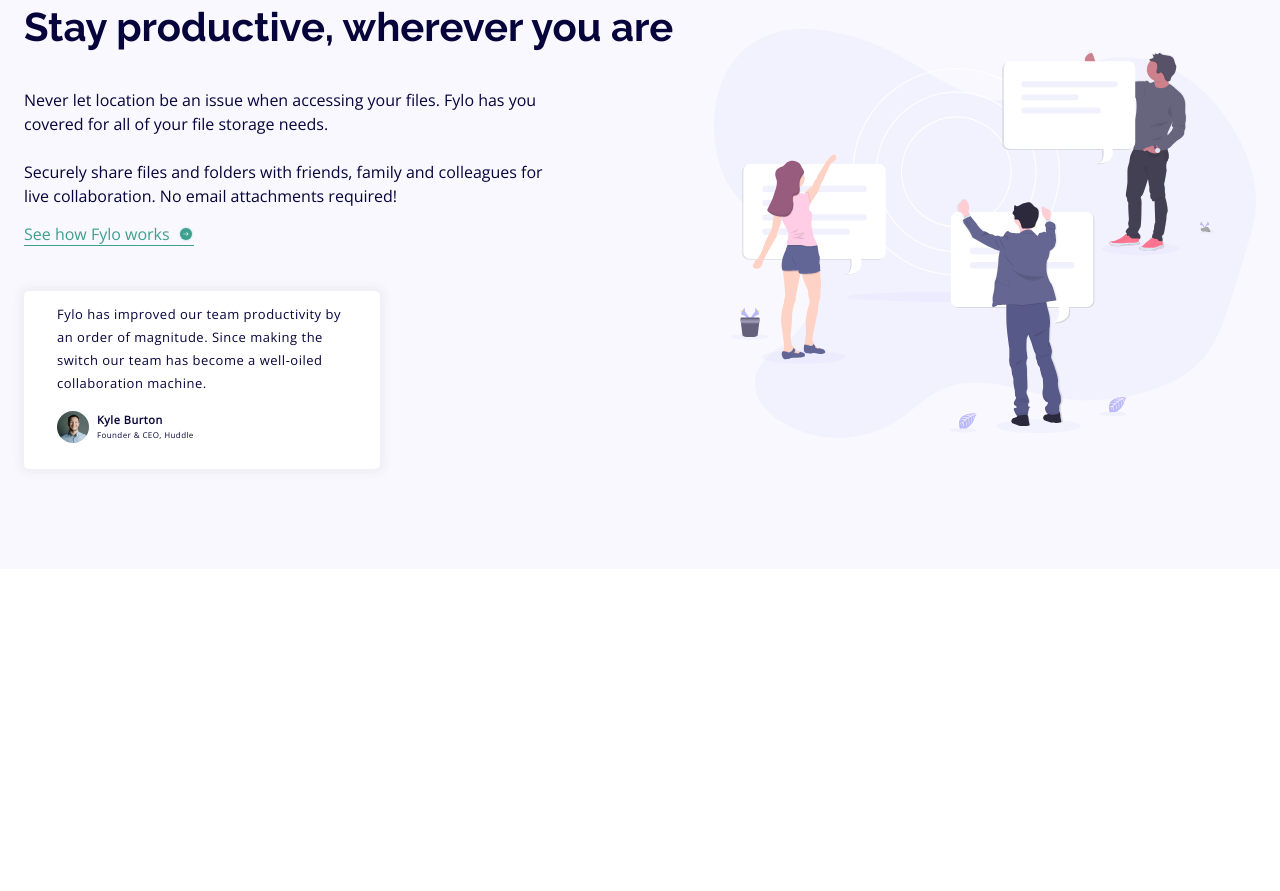
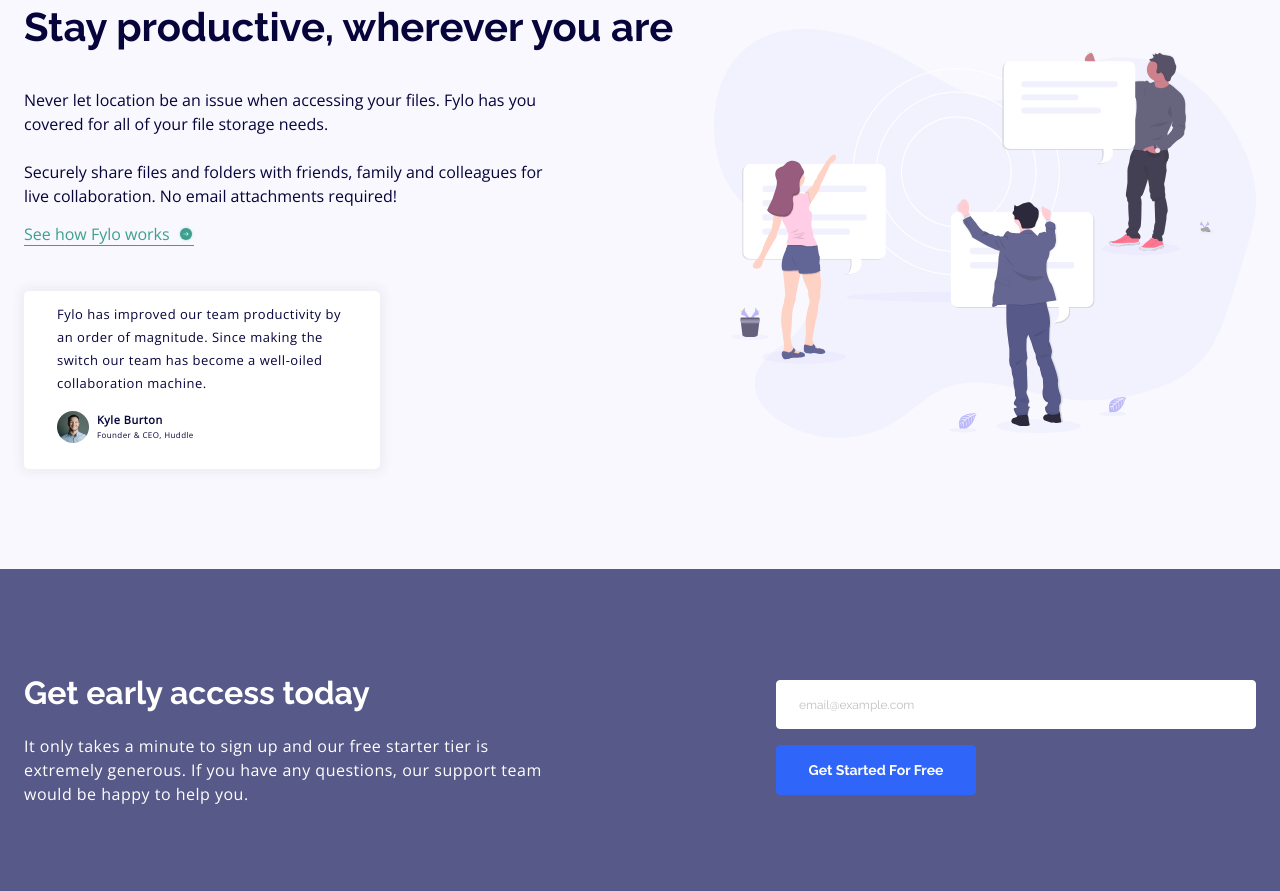
Before and after one commit to Ergashev95/fylo, a plain HTML site: page index.html in a window 1280 px wide. Shown: the part 960-1851 px from the top of the page. Before the commit the page ends 1529 px from the top, so only its background shows below. Drawn offline with Linux system fonts and the light colour scheme.

Commit message:
contact finish

```diff
--- a/css/main.css
+++ b/css/main.css
@@ -232,18 +232,81 @@
     letter-spacing: 0.4px;
 }
 
-
 .service-top__image {
     width: 100%;
 }
-
-
-
-
-
-
 .service-media__image {
     max-width: 542px;
     width: 100%;
 }
 /* SERVICE SECTION */
+
+/* CONTACT SECTION */
+
+.contact {
+    background-color: #575988;
+    padding-top: 100px;
+    padding-bottom: 85px;
+}
+.contact-desc {
+    display: flex;
+    flex-direction: column;
+    row-gap: 17px;
+}
+.contact-headline {
+    font-family: var(--Raleway);
+    font-size: 32px;
+    font-weight: 700;
+    line-height: 48px;
+    color: white;
+
+}
+.contact-text {
+    font-family: var(--OpenSans);
+    font-size: 16px;
+    font-weight: 400;
+    line-height: 24px;
+    letter-spacing: .5px;
+    max-width: 533px;
+    width: 100%;
+    color: white;
+}
+.contact-form {
+    display: flex;
+    flex-direction: column;
+    row-gap: 16px;
+}
+.contact-form__input {
+    display: block;
+    width: 480px !important;
+    border: 1px solid white;
+    box-shadow: drop-shadow(2px 3px 6px rgba(7, 4, 59, 0.16));
+    padding: 16px 22px;
+    border-radius: 4px;
+}
+.contact-form__input:focus{
+    outline: unset;
+}
+.contact-form__input::placeholder{
+    font-size: 12px;
+    font-weight: 400;
+    color: #C0C0C0;
+    font-family: var(--Raleway);
+
+}
+.contact-form__btn {
+    max-width: 200px;
+    width: 100%;
+    padding-top: 16px;
+    padding-bottom: 16px;
+    text-align: center;
+    background-color: #2F65F8;
+    box-shadow: drop-shadow(2px 3px 6px rgba(7, 4, 59, 0.16));
+    border-radius: 4px;
+    border: 1px solid #2F65F8;
+    font-family: var(--Raleway);
+    font-size: 14px;
+    font-weight: 700;
+    color: white;
+}
+/* CONTACT SECTION */
--- a/index.html
+++ b/index.html
@@ -94,6 +94,21 @@
                     </div>
                 </div>
             </section>
+
+
+            <section class="contact">
+                <div class="container d-flex">
+                    <div class="contact-desc">
+                        <h2 class="contact-headline">Get early access today</h2>
+                        <p class="contact-text">It only takes a minute to sign up and our free starter tier is extremely generous. If you have any questions, our support team would be happy to help you.</p>
+                    </div>
+                    <form action="" class="contact-form">
+                        <input type="text" class="contact-form__input" placeholder="email@example.com">
+                        <button class="contact-form__btn">Get Started For Free</button>
+                    </form>
+                </div>
+            </section>
+
         </main>
     <!-- SITE-MAIN -->
 
```
